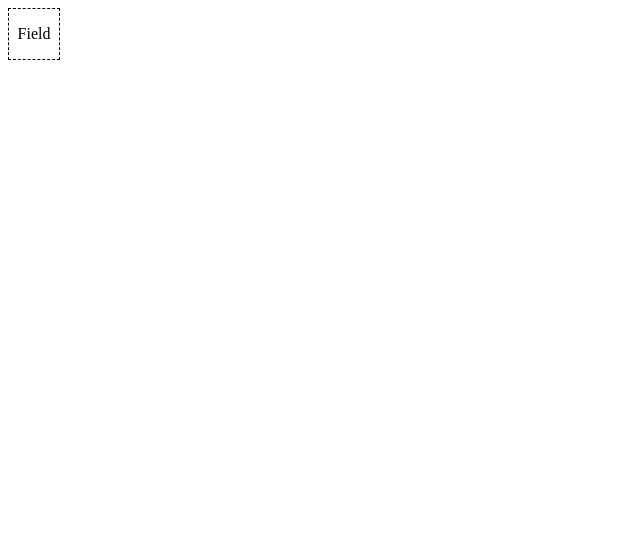
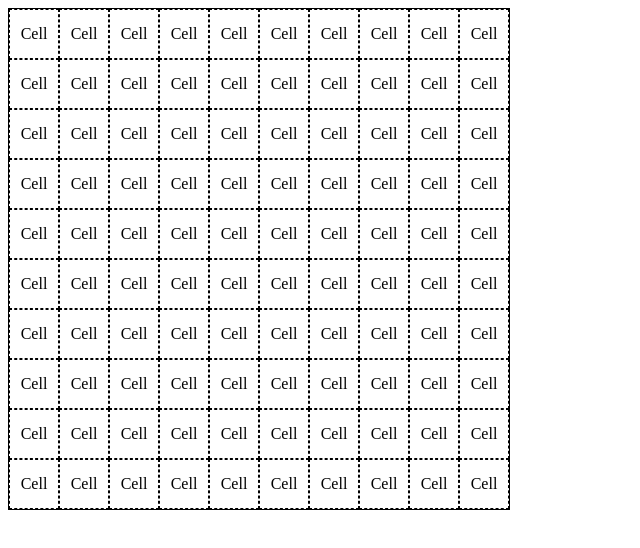
Before and after one commit to Walendemar/simple-sandbox, a React app in the folder site/: page / in a window 1280 px wide. Shown: the top 548 px of the page, without its empty margins (0-640 px from the left). Built offline with nearby package versions, Linux system fonts and the light colour scheme.

Commit message:
#3, adding Cell and reworking Field

```diff
--- /dev/null
+++ b/site/src/components/Cell/Cell.module.css
@@ -0,0 +1,9 @@
+.root {
+    display: flex;
+    justify-content: center;
+    align-items: center;
+    width: 50px;
+    height: 50px;
+    border: 1px dashed black;
+    box-sizing: border-box;
+}
--- /dev/null
+++ b/site/src/components/Cell/index.js
@@ -0,0 +1,7 @@
+import styles from './Cell.module.css';
+
+const Cell = () => (
+    <div className={styles.root}>Cell</div>
+);
+
+export default Cell;
--- a/site/src/components/Field/Field.module.css
+++ b/site/src/components/Field/Field.module.css
@@ -1,8 +1,6 @@
 .root {
-    display: flex;
-    justify-content: center;
-    align-items: center;
-    width: 50px;
-    height: 50px;
-    border: 1px dashed black;
+    display: grid;
+    grid-template: auto / repeat(10, 1fr);
+    width: 500px;
+    border: 1px solid black;
 }
--- a/site/src/components/Field/index.js
+++ b/site/src/components/Field/index.js
@@ -1,7 +1,17 @@
+import Cell from '@components/Cell';
+
 import styles from './Field.module.css';
 
+const ARRAY_OF_FIELD = [];
+ARRAY_OF_FIELD.length = 100;
+ARRAY_OF_FIELD.fill(1, 0, 100);
+
 const Field = () => (
-    <div className={styles.root}>Field</div>
+    <div className={styles.root}>
+        {ARRAY_OF_FIELD.map( () => (
+            <Cell />
+        ))}
+    </div>
 );
 
 export default Field;
```
